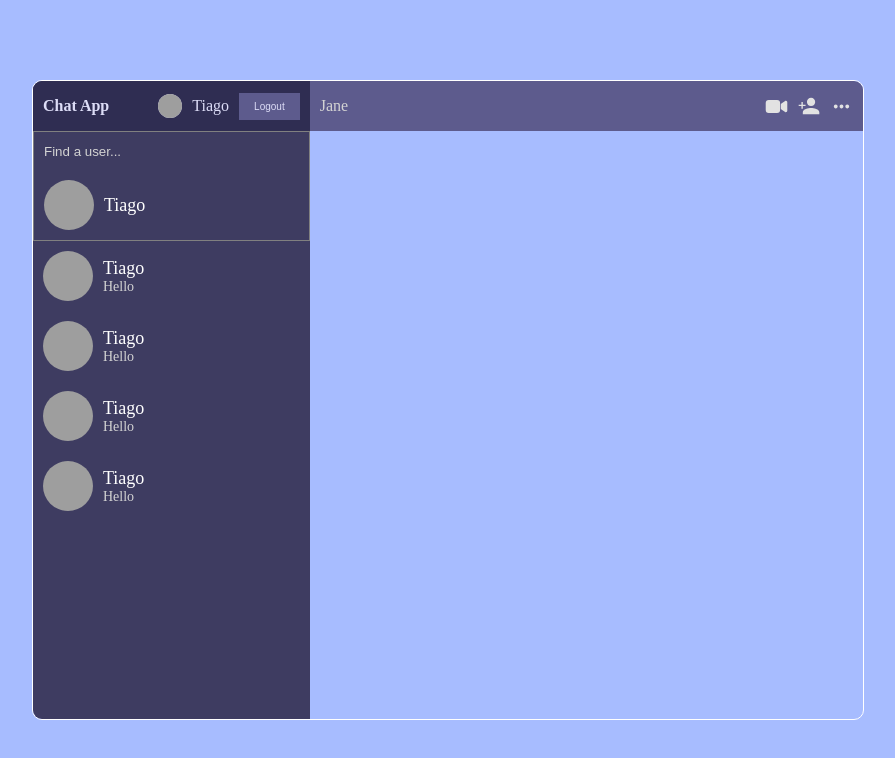
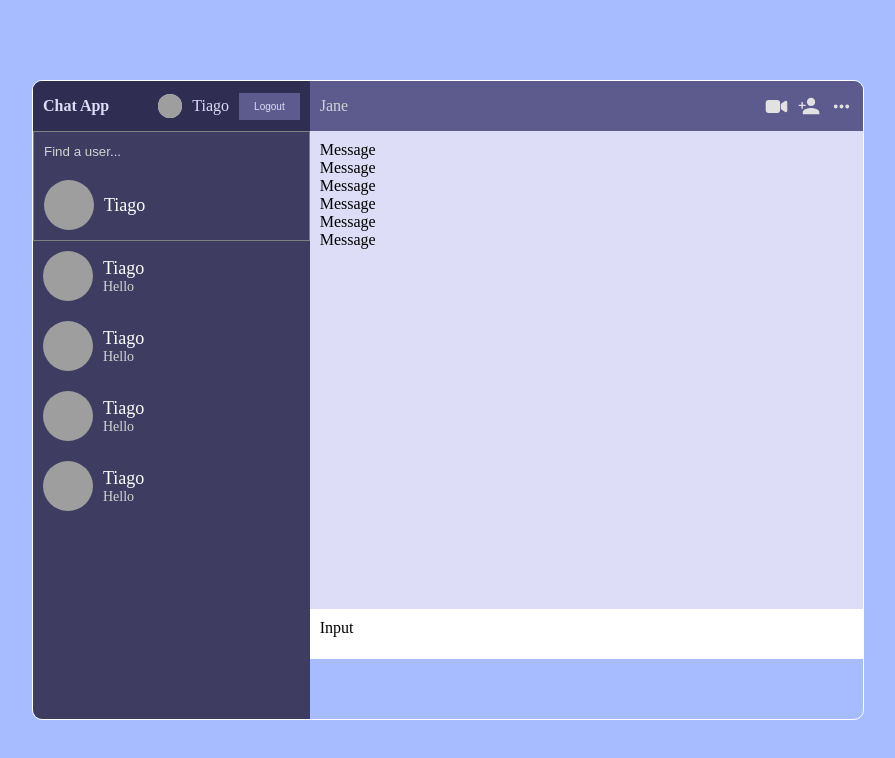
Before and after one commit to Tiaguh/Chat, a React (Create React App) app: page / in a window 1280 px wide. Shown: the top 758 px of the page, without its empty margins (192-1087 px from the left). Built offline with nearby package versions, Linux system fonts and the light colour scheme; grey boxes are pictures that could not be loaded.

Commit message:
styling the chat

```diff
--- a/src/components/Chat.jsx
+++ b/src/components/Chat.jsx
@@ -3,6 +3,9 @@ import React from 'react'
 import { IoVideocam } from "react-icons/io5";
 import { IoMdPersonAdd } from "react-icons/io";
 import { MdOutlineMoreHoriz } from "react-icons/md";
+
+import Messages from './Messages';
+import Input from './Input'
 
 function Chat() {
   return (
@@ -27,6 +30,8 @@ function Chat() {
           />
         </div>
       </div>
+      <Messages />
+      <Input />
     </div>
   )
 }
--- a/src/components/Input.jsx
+++ b/src/components/Input.jsx
@@ -2,7 +2,7 @@ import React from 'react'
 
 function Input() {
   return (
-    <div>Input</div>
+    <div className='input'>Input</div>
   )
 }
 
--- a/src/components/Messages.jsx
+++ b/src/components/Messages.jsx
@@ -5,6 +5,11 @@ export default function Messages() {
   return (
     <div className="messages">
         <Message />
+        <Message />
+        <Message />
+        <Message />
+        <Message />
+        <Message />
     </div>
   )
 }
--- a/src/style.scss
+++ b/src/style.scss
@@ -1,5 +1,5 @@
 .form-container {
-    widows: 100vw;
+    width: 100vw;
     height: 100vh;
 
     display: flex;
@@ -10,7 +10,7 @@
 
     .form-wrapper {
         width: 30vw;
-        height: 70vh;
+        height: 100vh;
 
         display: flex;
         flex-direction: column;
@@ -22,6 +22,8 @@
         background-color: #FFF;
 
         border-radius: 10px;
+
+        padding: 20px 60px;
 
         .logo {
             font-family: Arial, Helvetica, sans-serif;
@@ -103,7 +105,7 @@
 
     .container {
         width: 65vw;
-        height: 80vh;
+        height: 80%;
 
         display: flex;
 
@@ -114,6 +116,8 @@
 
         .sidebar {
             flex: 1;
+            height: 100%;
+            /* Ensure height is set */
             background-color: #3e3c61;
 
             .navbar {
@@ -227,6 +231,8 @@
 
         .chat {
             flex: 2;
+            height: 100%;
+            /* Ensure height is set */
 
             .chatInfo {
                 height: 50px;
@@ -247,6 +253,22 @@
                 gap: 10px;
             }
 
+            .messages {
+                height: calc(100% - 160px);
+
+                background-color: #ddddf7;
+
+                padding: 10px;
+            }
+
+            .input {
+                height: 50px;
+
+                padding: 10px;
+
+                background-color: #FFF;
+            }
+
         }
     }
 }
```
